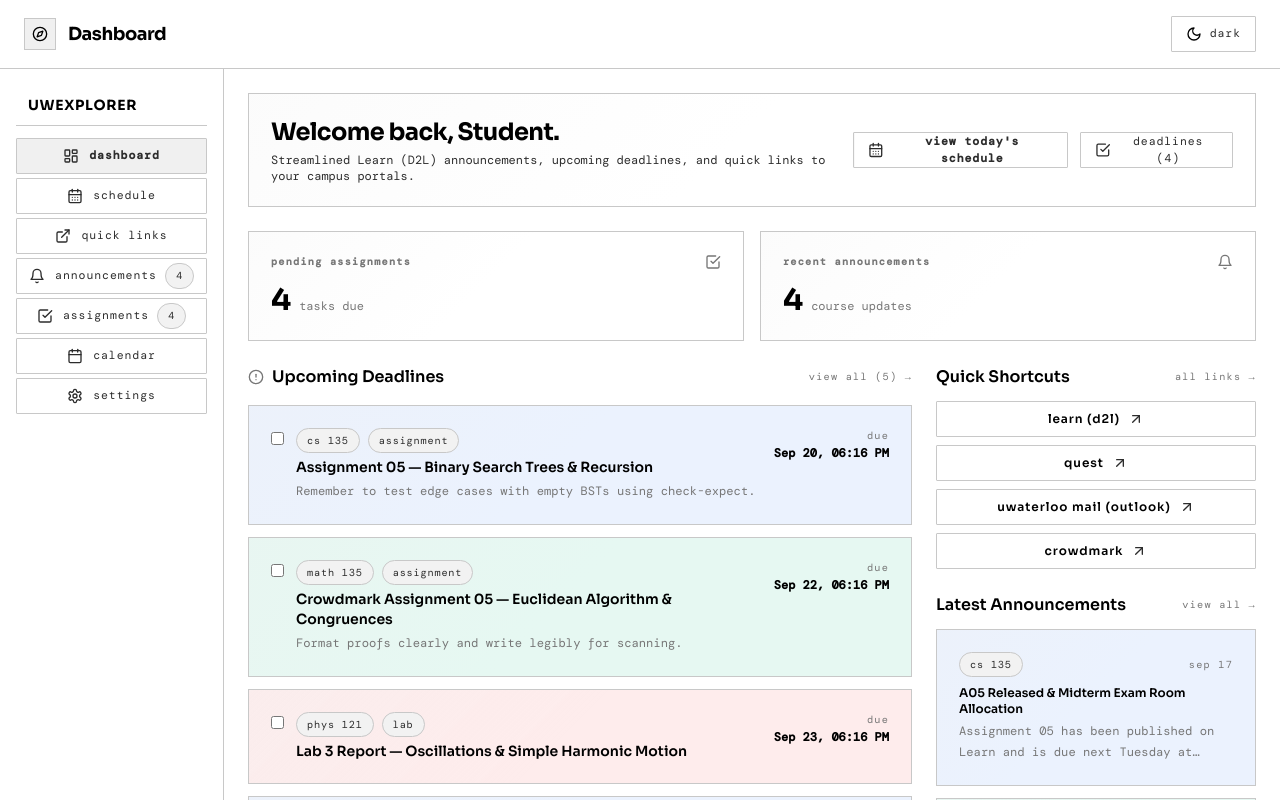
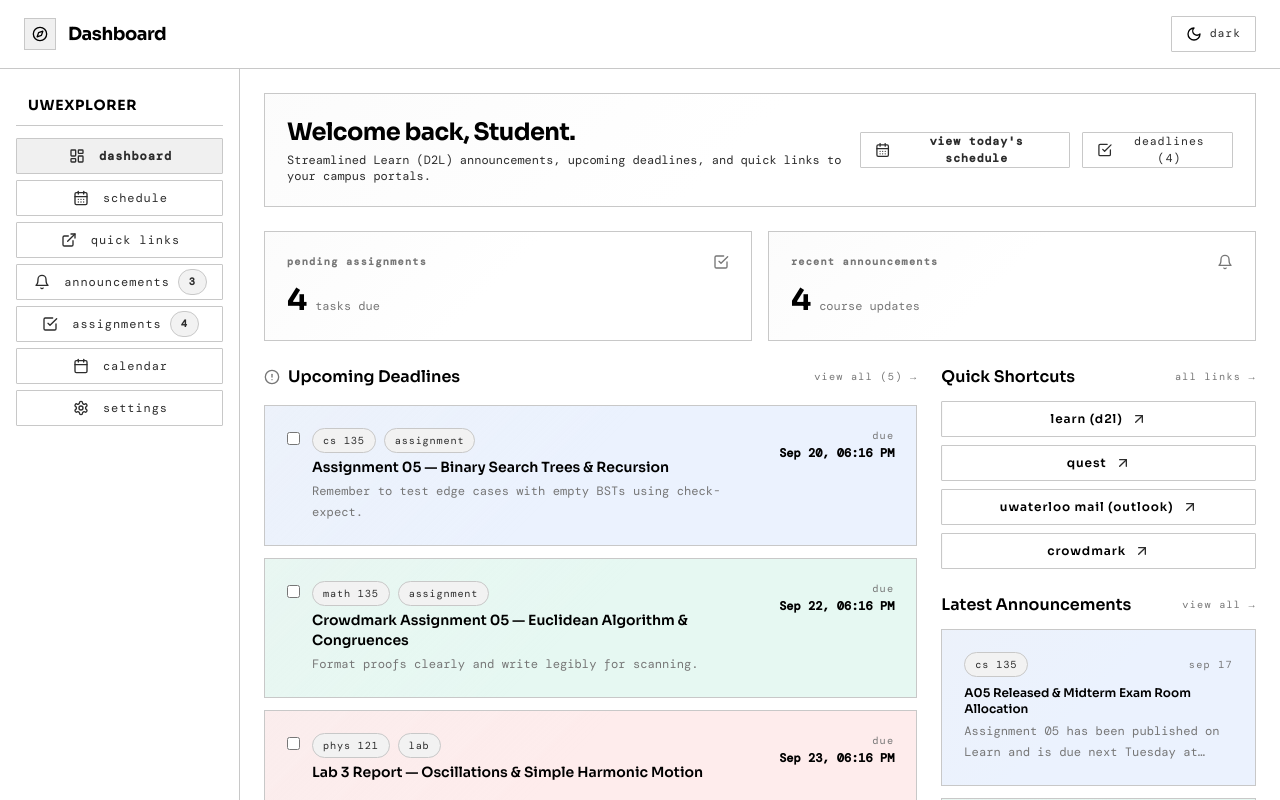
Before and after one commit to LaxExe/UWExplorer, a React (Vite) app: page / in a window 1280 px wide. Shown: the top 800 px of the page. Built offline with nearby package versions, Linux system fonts and the light colour scheme; a web font is replaced by a local one.

Commit message:
Add read/unread status for announcements, align sidebar icons cleanly, and center main content layout across pages

```diff
--- a/src/App.tsx
+++ b/src/App.tsx
@@ -129,6 +129,16 @@ export function App() {
     setAssignments(prev => prev.filter(a => a.id !== id));
   };
 
+  const handleToggleReadAnnouncement = (id: string) => {
+    setAnnouncements(prev =>
+      prev.map(a => (a.id === id ? { ...a, isRead: !a.isRead } : a))
+    );
+  };
+
+  const handleMarkAllAnnouncementsRead = () => {
+    setAnnouncements(prev => prev.map(a => ({ ...a, isRead: true })));
+  };
+
   const handleAddQuickLink = (newLink: Omit<QuickLink, 'id'>) => {
     const item: QuickLink = {
       ...newLink,
@@ -198,6 +208,8 @@ export function App() {
     }
   };
 
+  const unreadAnnouncementsCount = announcements.filter(a => !a.isRead).length;
+
   return (
     <div className="min-h-screen bg-[var(--bg)] text-[var(--c5)] flex flex-col transition-colors">
       <Header
@@ -208,15 +220,16 @@ export function App() {
         isSyncing={isSyncing}
       />
 
-      <div className="flex-1 flex flex-col md:flex-row">
+      <div className="max-w-[1300px] w-full mx-auto flex-1 flex flex-col md:flex-row items-stretch">
         <Sidebar
           activeTab={activeTab}
           setActiveTab={setActiveTab}
           assignmentsCount={assignments.filter(a => !a.isCompleted).length}
-          announcementsCount={announcements.length}
+          announcementsCount={unreadAnnouncementsCount}
         />
 
-        <main className="flex-1 p-6 overflow-y-auto">
+        <main className="flex-1 p-6 overflow-y-auto w-full flex justify-center">
+          <div className="w-full max-w-[1100px] mx-auto">
             {activeTab === 'dashboard' && (
               <Dashboard
                 quickLinks={quickLinks}
@@ -250,6 +263,8 @@ export function App() {
               <Announcements
                 announcements={announcements}
                 courseColors={settings.courseColors}
+                onToggleReadAnnouncement={handleToggleReadAnnouncement}
+                onMarkAllRead={handleMarkAllAnnouncementsRead}
               />
             )}
 
@@ -280,6 +295,7 @@ export function App() {
                 syncMessage={syncMessage}
               />
             )}
+          </div>
         </main>
       </div>
     </div>
--- a/src/components/Header.tsx
+++ b/src/components/Header.tsx
@@ -31,7 +31,8 @@ export const Header: React.FC<HeaderProps> = ({
   };
 
   return (
-    <header className="w-full border-b border-[var(--border)] bg-[var(--bg)] px-6 py-4 flex items-center justify-between transition-colors">
+    <header className="w-full border-b border-[var(--border)] bg-[var(--bg)] transition-colors">
+      <div className="max-w-[1300px] mx-auto px-6 py-4 flex items-center justify-between">
         <div className="flex items-center gap-3">
           <div className="w-8 h-8 border border-[var(--border)] flex items-center justify-center bg-[var(--c1)]">
             <Compass className="w-4 h-4 text-[var(--c5)]" />
@@ -68,6 +69,7 @@ export const Header: React.FC<HeaderProps> = ({
             <span>{settings.theme === 'light' ? 'dark' : 'light'}</span>
           </button>
         </div>
+      </div>
     </header>
   );
 };
--- a/src/components/Sidebar.tsx
+++ b/src/components/Sidebar.tsx
@@ -25,7 +25,7 @@ export const Sidebar: React.FC<SidebarProps> = ({
   ];
 
   return (
-    <aside className="w-56 border-r border-[var(--border)] bg-[var(--bg)] min-h-[calc(100vh-65px)] p-4 flex flex-col justify-between">
+    <aside className="w-full md:w-60 border-b md:border-b-0 md:border-r border-[var(--border)] bg-[var(--bg)] min-h-0 md:min-h-[calc(100vh-65px)] p-4 flex flex-col justify-between shrink-0">
       <div className="flex flex-col gap-1">
         <div className="px-3 py-2 mb-2 border-b border-[var(--border)]">
           <span className="font-sans font-bold text-sm text-[var(--c5)] tracking-wider">
@@ -33,7 +33,7 @@ export const Sidebar: React.FC<SidebarProps> = ({
           </span>
         </div>
 
-        <nav className="flex flex-col gap-1">
+        <nav className="flex flex-col gap-1.5">
           {navItems.map((item) => {
             const Icon = item.icon;
             const isActive = activeTab === item.id;
@@ -41,14 +41,18 @@ export const Sidebar: React.FC<SidebarProps> = ({
               <button
                 key={item.id}
                 onClick={() => setActiveTab(item.id)}
-                className={`uw-button w-full justify-between min-h-[38px] ${isActive ? 'active text-[var(--c5)] font-semibold border-[var(--c3)]' : ''}`}
+                className={`uw-button w-full justify-between min-h-[40px] px-3.5 ${
+                  isActive ? 'active text-[var(--c5)] font-semibold border-[var(--c3)]' : ''
+                }`}
               >
-                <div className="flex items-center gap-2.5">
-                  <Icon className="w-4 h-4 text-[var(--c4)]" />
-                  <span>{item.label}</span>
+                <div className="flex items-center gap-3">
+                  <div className="w-5 flex justify-center shrink-0">
+                    <Icon className="w-4 h-4 text-[var(--c4)]" />
+                  </div>
+                  <span className="text-left font-mono text-xs">{item.label}</span>
                 </div>
                 {item.badge !== undefined && item.badge > 0 && (
-                  <span className="uw-tag font-mono text-[0.6rem] py-0 px-1.5 border-[var(--border)]">
+                  <span className="uw-tag font-mono text-[0.6rem] py-0 px-1.5 border-[var(--border)] bg-amber-500/10 text-amber-600 font-bold shrink-0">
                     {item.badge}
                   </span>
                 )}
--- a/src/data/mockData.ts
+++ b/src/data/mockData.ts
@@ -1,12 +1,12 @@
 import { QuickLink, Announcement, Assignment, ScheduleItem } from '../types';
 
 export const DEFAULT_COURSE_COLORS: Record<string, string> = {
-  'CS 135': '#3b82f61a',   // subtle blue
-  'MATH 135': '#10b9811a', // subtle green
-  'MATH 137': '#8b5cf61a', // subtle purple
-  'ENGL 109': '#f59e0b1a', // subtle amber
-  'PHYS 121': '#ef44441a', // subtle red
-  'LEARN': '#64748b1a',    // subtle slate
+  'CS 135': '#3b82f61a',
+  'MATH 135': '#10b9811a',
+  'MATH 137': '#8b5cf61a',
+  'ENGL 109': '#f59e0b1a',
+  'PHYS 121': '#ef44441a',
+  'LEARN': '#64748b1a',
 };
 
 export const INITIAL_QUICK_LINKS: QuickLink[] = [
@@ -117,6 +117,7 @@ export const INITIAL_ANNOUNCEMENTS: Announcement[] = [
     date: addDays(-1),
     author: 'Prof. Gregor Richards',
     priority: 'important',
+    isRead: false,
   },
   {
     id: 'ann-2',
@@ -126,6 +127,7 @@ export const INITIAL_ANNOUNCEMENTS: Announcement[] = [
     content: 'Solutions for Assignment 4 are posted under Content -> Solutions. Make sure to review the induction proof structuring guide before Assignment 5.',
     date: addDays(-2),
     author: 'Dr. Carmen Bruni',
+    isRead: false,
   },
   {
     id: 'ann-3',
@@ -135,6 +137,7 @@ export const INITIAL_ANNOUNCEMENTS: Announcement[] = [
     content: 'WebWork Set 6 covering implicit differentiation and logarithmic differentiation is now accessible. You have up to 5 attempts per question.',
     date: addDays(-3),
     author: 'Math Undergrad Office',
+    isRead: false,
   },
   {
     id: 'ann-4',
@@ -144,6 +147,7 @@ export const INITIAL_ANNOUNCEMENTS: Announcement[] = [
     content: 'Your Rough Draft for Essay #2 must be submitted to the Learn Discussion Forum by Friday 5 PM for peer review assignment.',
     date: addDays(-4),
     author: 'Prof. Sarah Jenkins',
+    isRead: true,
   },
 ];
 
--- a/src/pages/Announcements.tsx
+++ b/src/pages/Announcements.tsx
@@ -1,17 +1,27 @@
 import React, { useState } from 'react';
 import { Announcement } from '../types';
-import { Search, Filter, AlertCircle, Calendar, User } from 'lucide-react';
+import { Search, Filter, AlertCircle, Calendar, User, CheckCircle2, Circle } from 'lucide-react';
 
 interface AnnouncementsProps {
   announcements: Announcement[];
   courseColors: Record<string, string>;
+  onToggleReadAnnouncement: (id: string) => void;
+  onMarkAllRead?: () => void;
 }
 
-export const Announcements: React.FC<AnnouncementsProps> = ({ announcements, courseColors }) => {
+export const Announcements: React.FC<AnnouncementsProps> = ({
+  announcements,
+  courseColors,
+  onToggleReadAnnouncement,
+  onMarkAllRead,
+}) => {
   const [searchQuery, setSearchQuery] = useState('');
   const [selectedCourse, setSelectedCourse] = useState('ALL');
+  const [readFilter, setReadFilter] = useState<'all' | 'unread' | 'read'>('unread');
 
   const courseCodes = ['ALL', ...Array.from(new Set(announcements.map(a => a.courseCode)))];
+
+  const unreadCount = announcements.filter(a => !a.isRead).length;
 
   const filteredAnnouncements = announcements.filter(ann => {
     const matchesCourse = selectedCourse === 'ALL' || ann.courseCode === selectedCourse;
@@ -19,21 +29,41 @@ export const Announcements: React.FC<AnnouncementsProps> = ({ announcements, cou
       ann.title.toLowerCase().includes(searchQuery.toLowerCase()) ||
       ann.content.toLowerCase().includes(searchQuery.toLowerCase()) ||
       ann.courseCode.toLowerCase().includes(searchQuery.toLowerCase());
-    return matchesCourse && matchesQuery;
+
+    let matchesRead = true;
+    if (readFilter === 'unread') matchesRead = !ann.isRead;
+    if (readFilter === 'read') matchesRead = !!ann.isRead;
+
+    return matchesCourse && matchesQuery && matchesRead;
   });
 
   return (
-    <div className="flex flex-col gap-6 max-w-[1100px]">
+    <div className="flex flex-col gap-6 w-full max-w-[1100px] mx-auto">
+      {/* Header */}
+      <div className="flex flex-col sm:flex-row justify-between items-start sm:items-center gap-4">
         <div>
           <h2 className="text-xl font-bold font-sans text-[var(--c5)] tracking-tight">
             Course Announcements
           </h2>
           <p className="mono-text text-xs text-[var(--c3)] mt-0.5">
-          Live stream of updates, exam details, and assignment notices from your instructors.
+            Updates and exam notices from your course instructors ({unreadCount} unread).
           </p>
         </div>
 
+        {unreadCount > 0 && onMarkAllRead && (
+          <button
+            onClick={onMarkAllRead}
+            className="uw-button bg-[var(--c1)] text-[var(--c5)] font-semibold border-[var(--c3)]"
+          >
+            <CheckCircle2 className="w-4 h-4" />
+            <span>mark all read ({unreadCount})</span>
+          </button>
+        )}
+      </div>
+
+      {/* Filter and Search Bar */}
       <div className="uw-card p-4 flex flex-col md:flex-row justify-between items-stretch md:items-center gap-4">
+        {/* Search */}
         <div className="relative flex-1">
           <Search className="w-4 h-4 absolute left-3 top-1/2 -translate-y-1/2 text-[var(--c3)]" />
           <input
@@ -45,6 +75,20 @@ export const Announcements: React.FC<AnnouncementsProps> = ({ announcements, cou
           />
         </div>
 
+        {/* Read Filter */}
+        <div className="flex items-center gap-1 overflow-x-auto pb-1 md:pb-0">
+          {(['unread', 'all', 'read'] as const).map((st) => (
+            <button
+              key={st}
+              onClick={() => setReadFilter(st)}
+              className={`uw-button text-xs ${readFilter === st ? 'active font-semibold border-[var(--c3)]' : ''}`}
+            >
+              <span>{st}</span>
+            </button>
+          ))}
+        </div>
+
+        {/* Course Filter */}
         <div className="flex items-center gap-1 overflow-x-auto pb-1 md:pb-0">
           <Filter className="w-4 h-4 text-[var(--c3)] mr-1 shrink-0" />
           {courseCodes.map((course) => (
@@ -59,11 +103,12 @@ export const Announcements: React.FC<AnnouncementsProps> = ({ announcements, cou
         </div>
       </div>
 
+      {/* List of Announcements */}
       <div className="flex flex-col gap-4">
         {filteredAnnouncements.length === 0 ? (
           <div className="uw-card text-center py-12">
             <p className="font-mono text-xs text-[var(--c3)]">
-              No announcements match your filter query.
+              No announcements match your filter criteria ({readFilter} view).
             </p>
           </div>
         ) : (
@@ -73,15 +118,34 @@ export const Announcements: React.FC<AnnouncementsProps> = ({ announcements, cou
             return (
               <div
                 key={ann.id}
-                className={`uw-card p-5 flex flex-col gap-3 ${
+                className={`uw-card p-5 flex flex-col gap-3 transition-all ${
                   ann.priority === 'important' ? 'border-amber-500/50' : ''
-                }`}
-                style={{ backgroundColor: courseBg !== 'transparent' ? courseBg : undefined }}
+                } ${ann.isRead ? 'opacity-70' : ''}`}
+                style={{ backgroundColor: courseBg !== 'transparent' && !ann.isRead ? courseBg : undefined }}
               >
                 <div className="flex flex-wrap items-center justify-between gap-2 border-b border-[var(--border)] pb-3">
                   <div className="flex items-center gap-2">
+                    <button
+                      onClick={() => onToggleReadAnnouncement(ann.id)}
+                      className="text-[var(--c3)] hover:text-[var(--c5)] p-0.5"
+                      title={ann.isRead ? 'Mark as unread' : 'Mark as read'}
+                    >
+                      {ann.isRead ? (
+                        <CheckCircle2 className="w-4 h-4 text-emerald-600" />
+                      ) : (
+                        <Circle className="w-4 h-4 text-amber-500 fill-amber-500/20" />
+                      )}
+                    </button>
+
                     <span className="uw-tag font-bold text-[var(--c5)]">{ann.courseCode}</span>
                     <span className="mono-label text-[0.68rem]">{ann.courseName}</span>
+
+                    {!ann.isRead && (
+                      <span className="uw-tag border-emerald-500/30 text-emerald-600 bg-emerald-500/10 font-bold">
+                        new
+                      </span>
+                    )}
+
                     {ann.priority === 'important' && (
                       <span className="uw-tag border-amber-500/30 text-amber-600 bg-amber-500/10 font-bold flex items-center gap-1">
                         <AlertCircle className="w-3 h-3" />
@@ -109,12 +173,21 @@ export const Announcements: React.FC<AnnouncementsProps> = ({ announcements, cou
                 </div>
 
                 <div>
-                  <h3 className="font-sans text-base font-bold text-[var(--c5)]">
+                  <h3 className={`font-sans text-base font-bold text-[var(--c5)] ${ann.isRead ? 'line-through text-[var(--c3)]' : ''}`}>
                     {ann.title}
                   </h3>
                   <p className="mono-text text-xs text-[var(--c4)] mt-2 leading-relaxed whitespace-pre-line">
                     {ann.content}
                   </p>
+                </div>
+
+                <div className="flex justify-end pt-1">
+                  <button
+                    onClick={() => onToggleReadAnnouncement(ann.id)}
+                    className="mono-label text-[0.68rem] hover:text-[var(--c5)] cursor-pointer"
+                  >
+                    {ann.isRead ? 'mark as unread' : 'mark as read ✓'}
+                  </button>
                 </div>
               </div>
             );
--- a/src/pages/Assignments.tsx
+++ b/src/pages/Assignments.tsx
@@ -74,7 +74,7 @@ export const Assignments: React.FC<AssignmentsProps> = ({
   };
 
   return (
-    <div className="flex flex-col gap-6 max-w-[1100px]">
+    <div className="flex flex-col gap-6 max-w-[1100px] mx-auto w-full">
       <div className="flex flex-col sm:flex-row justify-between items-start sm:items-center gap-4">
         <div>
           <h2 className="text-xl font-bold font-sans text-[var(--c5)] tracking-tight">
--- a/src/pages/CalendarView.tsx
+++ b/src/pages/CalendarView.tsx
@@ -39,7 +39,7 @@ export const CalendarView: React.FC<CalendarViewProps> = ({ assignments, courseC
   const selectedAssignments = assignmentsByDate[selectedDateStr] || [];
 
   return (
-    <div className="flex flex-col gap-6 max-w-[1100px]">
+    <div className="flex flex-col gap-6 max-w-[1100px] mx-auto w-full">
       <div>
         <h2 className="text-xl font-bold font-sans text-[var(--c5)] tracking-tight">
           Semester Deadlines Calendar
--- a/src/pages/Dashboard.tsx
+++ b/src/pages/Dashboard.tsx
@@ -33,7 +33,7 @@ export const Dashboard: React.FC<DashboardProps> = ({
   );
 
   return (
-    <div className="flex flex-col gap-6 max-w-[1100px]">
+    <div className="flex flex-col gap-6 max-w-[1100px] mx-auto w-full">
       {/* Hero Banner (WaterlooWorks button removed per request) */}
       <div className="uw-card flex flex-col md:flex-row justify-between items-start md:items-center gap-4">
         <div>
--- a/src/pages/QuickLinks.tsx
+++ b/src/pages/QuickLinks.tsx
@@ -115,7 +115,7 @@ export const QuickLinks: React.FC<QuickLinksProps> = ({
   };
 
   return (
-    <div className="flex flex-col gap-6 max-w-[1100px]">
+    <div className="flex flex-col gap-6 max-w-[1100px] mx-auto w-full">
       {/* Header & Actions */}
       <div className="flex flex-col sm:flex-row justify-between items-start sm:items-center gap-4">
         <div>
--- a/src/pages/Schedule.tsx
+++ b/src/pages/Schedule.tsx
@@ -68,7 +68,7 @@ export const Schedule: React.FC<ScheduleProps> = ({
   };
 
   return (
-    <div className="flex flex-col gap-6 max-w-[1100px]">
+    <div className="flex flex-col gap-6 max-w-[1100px] mx-auto w-full">
       {/* Header */}
       <div className="flex flex-col sm:flex-row justify-between items-start sm:items-center gap-4">
         <div>
--- a/src/pages/Settings.tsx
+++ b/src/pages/Settings.tsx
@@ -62,7 +62,7 @@ export const Settings: React.FC<SettingsProps> = ({
   };
 
   return (
-    <div className="flex flex-col gap-6 max-w-[900px]">
+    <div className="flex flex-col gap-6 max-w-[900px] mx-auto w-full">
       <div>
         <h2 className="text-xl font-bold font-sans text-[var(--c5)] tracking-tight">
           Settings & Customization
--- a/src/types/index.ts
+++ b/src/types/index.ts
@@ -17,6 +17,7 @@ export interface Announcement {
   date: string; // ISO string
   author?: string;
   priority?: 'normal' | 'important';
+  isRead?: boolean;
 }
 
 export interface Assignment {
@@ -38,9 +39,9 @@ export interface ScheduleItem {
   courseName: string;
   title: string;
   location: string;
-  startTime: string; // e.g. "10:00 AM" or "10:00"
-  endTime: string;   // e.g. "11:20 AM" or "11:20"
-  daysOfWeek: string[]; // ['Mon', 'Wed', 'Fri']
+  startTime: string;
+  endTime: string;
+  daysOfWeek: string[];
   instructor?: string;
   type: 'lecture' | 'lab' | 'tutorial' | 'office_hours';
 }
@@ -49,5 +50,5 @@ export interface UserSettings {
   theme: 'light' | 'dark';
   d2lFeedUrl: string;
   lastSyncedAt: string | null;
-  courseColors: Record<string, string>; // courseCode -> hex/rgba color
+  courseColors: Record<string, string>;
 }
```
Lines whose indentation alone changed are shown as unchanged.
